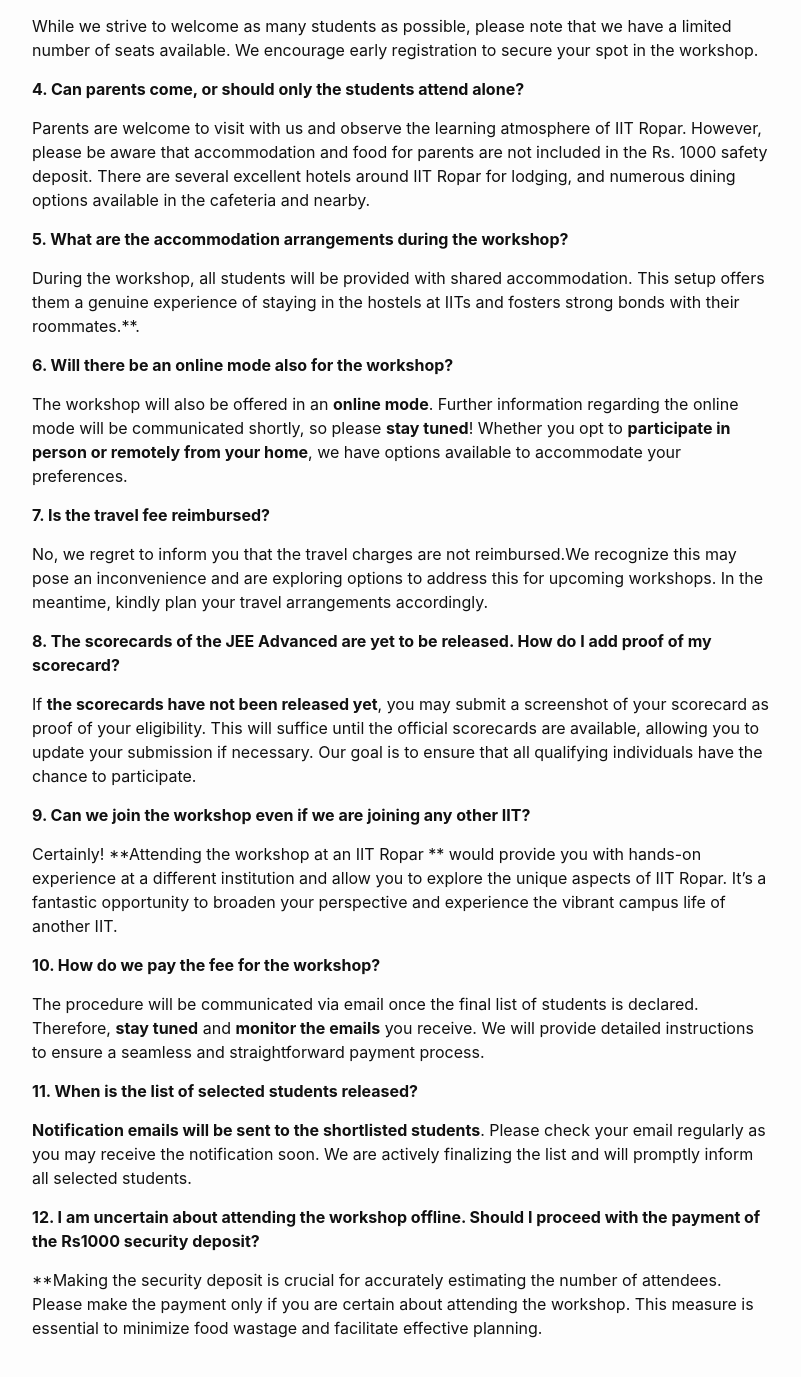
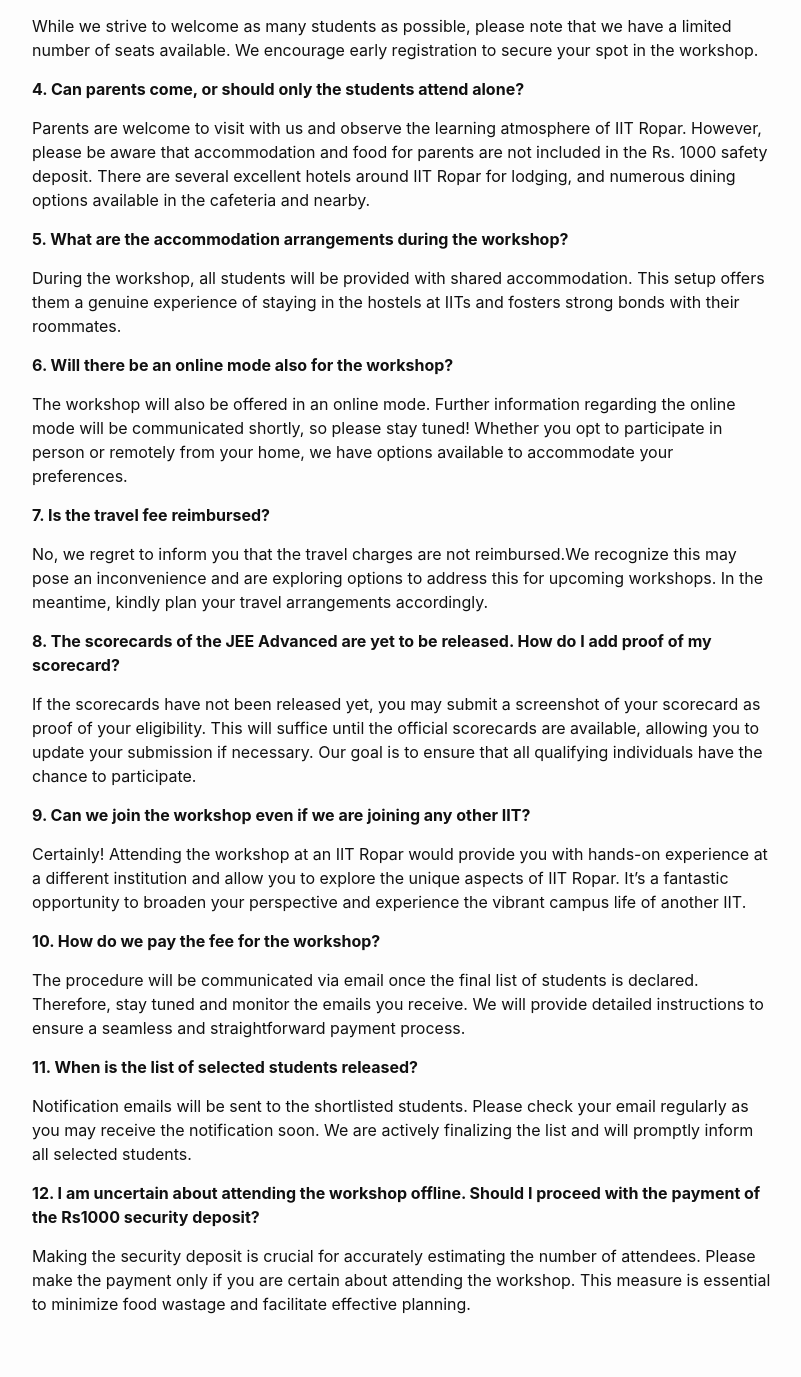
Before and after one commit to sudarshansudarshan/swagatam, a Jekyll site: the page built from Faq.md, in a window 1280 px wide and 1400 px high, scrolled down 441 px. Shown: the top 1377 px of the window, without its empty margins (238-1039 px from the left). Built offline with Jekyll 4.4.1, drawn with Linux system fonts in a browser that asks for light colours.

Commit message:
Update Faq.md

```diff
--- a/Faq.md
+++ b/Faq.md
@@ -23,11 +23,11 @@ Parents are welcome to visit with us and observe the learning atmosphere of IIT
 
 **5. What are the accommodation arrangements during the workshop?**
 
-During the workshop, all students will be provided with shared accommodation. This setup offers them a genuine experience of staying in the hostels at IITs and fosters strong bonds with their roommates.**.
+During the workshop, all students will be provided with shared accommodation. This setup offers them a genuine experience of staying in the hostels at IITs and fosters strong bonds with their roommates.
 
 **6. Will there be an online mode also for the workshop?**
 
-The workshop will also be offered in an **online mode**. Further information regarding the online mode will be communicated shortly, so please **stay tuned**! Whether you opt to **participate in person or remotely from your home**, we have options available to accommodate your preferences.
+The workshop will also be offered in an online mode. Further information regarding the online mode will be communicated shortly, so please stay tuned! Whether you opt to participate in person or remotely from your home, we have options available to accommodate your preferences.
 
 **7. Is the travel fee reimbursed?**
 
@@ -35,20 +35,20 @@ No, we regret to inform you that the travel charges are not reimbursed.We recogn
 
 **8. The scorecards of the JEE Advanced are yet to be released. How do I add proof of my scorecard?**
 
-If **the scorecards have not been released yet**, you may submit a screenshot of your scorecard as proof of your eligibility. This will suffice until the official scorecards are available, allowing you to update your submission if necessary. Our goal is to ensure that all qualifying individuals have the chance to participate.
+If the scorecards have not been released yet, you may submit a screenshot of your scorecard as proof of your eligibility. This will suffice until the official scorecards are available, allowing you to update your submission if necessary. Our goal is to ensure that all qualifying individuals have the chance to participate.
 
 **9. Can we join the workshop even if we are joining any other IIT?**
 
-Certainly! **Attending the workshop at an IIT Ropar ** would provide you with hands-on experience at a different institution and allow you to explore the unique aspects of IIT Ropar. It's a fantastic opportunity to broaden your perspective and experience the vibrant campus life of another IIT.
+Certainly! Attending the workshop at an IIT Ropar would provide you with hands-on experience at a different institution and allow you to explore the unique aspects of IIT Ropar. It's a fantastic opportunity to broaden your perspective and experience the vibrant campus life of another IIT.
 
 **10. How do we pay the fee for the workshop?**
 
-The procedure will be communicated via email once the final list of students is declared. Therefore, **stay tuned** and **monitor the emails** you receive. We will provide detailed instructions to ensure a seamless and straightforward payment process.
+The procedure will be communicated via email once the final list of students is declared. Therefore, stay tuned and monitor the emails you receive. We will provide detailed instructions to ensure a seamless and straightforward payment process.
 
 **11. When is the list of selected students released?**
 
-**Notification emails will be sent to the shortlisted students**. Please check your email regularly as you may receive the notification soon. We are actively finalizing the list and will promptly inform all selected students.
+Notification emails will be sent to the shortlisted students. Please check your email regularly as you may receive the notification soon. We are actively finalizing the list and will promptly inform all selected students.
 
 **12. I am uncertain about attending the workshop offline. Should I proceed with the payment of the Rs1000 security deposit?**
 
-**Making the security deposit is crucial for accurately estimating the number of attendees. Please make the payment only if you are certain about attending the workshop. This measure is essential to minimize food wastage and facilitate effective planning.
+Making the security deposit is crucial for accurately estimating the number of attendees. Please make the payment only if you are certain about attending the workshop. This measure is essential to minimize food wastage and facilitate effective planning.
```
